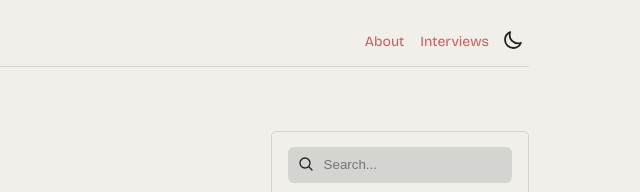
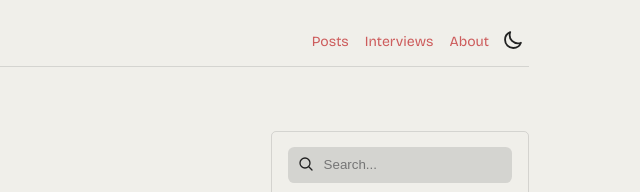
Before and after one commit to zacharico/zachari.co, a plain HTML site: page index.html in a window 1280 px wide. Shown: the top 192 px of the page, 640-1280 px from the left. Drawn offline with nearby package versions, Linux system fonts and the light colour scheme.

Commit message:
Menu Updates

```diff
--- a/index.html
+++ b/index.html
@@ -37,12 +37,16 @@
     <div style="position:absolute;width:0px;height:0px;">
       <div id="nav-dropdown-menu" class="hidden" href="#">
     <div class="nav-item">
-      <a href="/about/"
-      >About</a>
+      <a
+      >Posts</a>
     </div>
     <div class="nav-item">
       <a
       >Interviews</a>
+    </div>
+    <div class="nav-item">
+      <a href="/about/"
+      >About</a>
     </div>
 </div>
     </div>
@@ -52,12 +56,16 @@
 </a>
     <div id="nav-menu">
     <div class="nav-item">
-      <a href="/about/"
-      >About</a>
+      <a
+      >Posts</a>
     </div>
     <div class="nav-item">
       <a
       >Interviews</a>
+    </div>
+    <div class="nav-item">
+      <a href="/about/"
+      >About</a>
     </div>
 </div>
     <a id="theme-switcher" href="#">
```
Also changed, not shown: 404.html (+12 -4 lines), about/index.html (+12 -4 lines), search/index.html (+12 -4 lines), series/index.html (+12 -4 lines), tags/index.html (+12 -4 lines), topics/index.html (+12 -4 lines).
